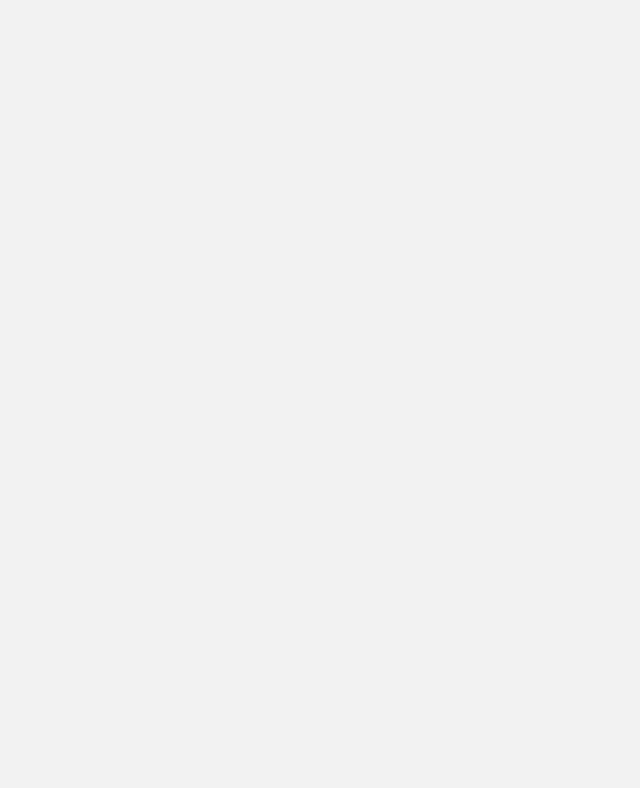
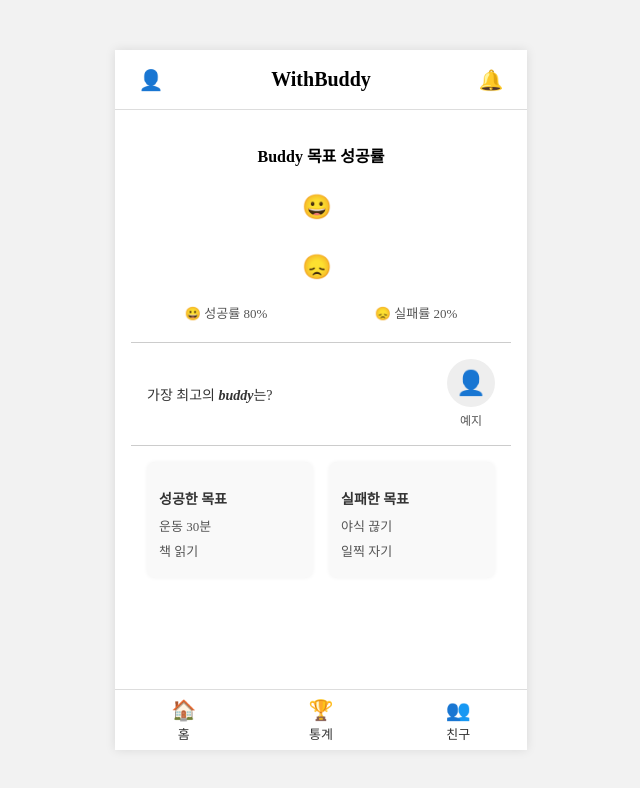
Before and after one commit to nurungzi/zerothon-DDT, a React (Vite) app in the folder frontend/withbudy/: page /stats in a window 1280 px wide. Before the commit this address had no page. Shown: the top 788 px of the page, without its empty margins (319-959 px from the left). Built offline with nearby package versions, Linux system fonts and the light colour scheme.

Commit message:
Feat: 통계 화면 구성

```diff
--- a/frontend/withbudy/src/App.jsx
+++ b/frontend/withbudy/src/App.jsx
@@ -4,14 +4,15 @@ import { Routes, Route } from 'react-router-dom';
 import Layout from './components/Layout';
 import Home from './pages/Home';
 import Friends from './pages/Friends';
+import Stats from './pages/Stats';
 
 function App() {
   return (
     <Routes>
       <Route path="/" element={<Layout />}>
         <Route index element={<Home />} /> {/* "/" */}
+        <Route path="stats" element={<Stats />} />
         <Route path="friends" element={<Friends />} /> {/* "/friends" */}
-        {/* <Route path="stats" element={<Stats />} /> 도 여기로 추가 가능 */}
       </Route>
     </Routes>
   );
--- /dev/null
+++ b/frontend/withbudy/src/components/BuddyHighlight.css
@@ -0,0 +1,48 @@
+.buddy-highlight {
+    display: flex;
+    justify-content: space-between;
+    align-items: center;
+    padding: 16px;
+    font-size: 14px;
+    border-bottom: 1px solid #ccc;
+  }
+
+  .label {
+    font-weight: normal;
+    color: #333;
+  }
+
+  .label .bold {
+    font-weight: bold;
+    font-style: italic;
+  }
+
+  .profile {
+    display: flex;
+    flex-direction: column;
+    align-items: center;
+    gap: 4px;
+  }
+
+  .profile-img {
+    width: 48px;
+    height: 48px;
+    border-radius: 50%;
+    object-fit: cover;
+  }
+
+  .profile-placeholder {
+    width: 48px;
+    height: 48px;
+    border-radius: 50%;
+    background-color: #eee;
+    display: flex;
+    align-items: center;
+    justify-content: center;
+    font-size: 24px;
+  }
+
+  .buddy-name {
+    font-size: 12px;
+    color: #555;
+  }
--- /dev/null
+++ b/frontend/withbudy/src/components/BuddyHighlight.jsx
@@ -0,0 +1,20 @@
+import React from 'react';
+import './BuddyHighlight.css';
+
+function BuddyHighlight({ buddy }) {
+  return (
+    <section className="buddy-highlight">
+      <div className="label">가장 최고의 <span className="bold">buddy</span>는?</div>
+      <div className="profile">
+        {buddy.profileImg ? (
+          <img src={buddy.profileImg} alt={buddy.name} className="profile-img" />
+        ) : (
+          <div className="profile-placeholder">👤</div>
+        )}
+        <div className="buddy-name">{buddy.name}</div>
+      </div>
+    </section>
+  );
+}
+
+export default BuddyHighlight;
--- /dev/null
+++ b/frontend/withbudy/src/components/GoalListSection.css
@@ -0,0 +1,35 @@
+.goal-list-section {
+    display: grid;
+    grid-template-columns: 1fr 1fr;
+    gap: 16px;
+    padding: 16px;
+    box-sizing: border-box;
+  }
+
+  .goal-column {
+    display: flex;
+    flex-direction: column;
+    background-color: #f9f9f9;
+    padding: 12px;
+    border-radius: 8px;
+    box-shadow: 0 0 4px rgba(0, 0, 0, 0.05);
+  }
+
+  .goal-title {
+    font-size: 14px;
+    font-weight: bold;
+    margin-bottom: 8px;
+    color: #333;
+  }
+
+  .goal-list {
+    list-style: none;
+    padding: 0;
+    margin: 0;
+    font-size: 13px;
+    color: #555;
+  }
+
+  .goal-list li {
+    margin-bottom: 6px;
+  }
--- /dev/null
+++ b/frontend/withbudy/src/components/GoalListSection.jsx
@@ -0,0 +1,28 @@
+import React from 'react';
+import './GoalListSection.css';
+
+function GoalListSection({ successGoals, failedGoals }) {
+  return (
+    <section className="goal-list-section">
+      <div className="goal-column">
+        <h3 className="goal-title">성공한 목표</h3>
+        <ul className="goal-list">
+          {successGoals.map((goal, index) => (
+            <li key={index}>{goal}</li>
+          ))}
+        </ul>
+      </div>
+
+      <div className="goal-column">
+        <h3 className="goal-title">실패한 목표</h3>
+        <ul className="goal-list">
+          {failedGoals.map((goal, index) => (
+            <li key={index}>{goal}</li>
+          ))}
+        </ul>
+      </div>
+    </section>
+  );
+}
+
+export default GoalListSection;
--- /dev/null
+++ b/frontend/withbudy/src/components/ProgressBar.css
@@ -0,0 +1,31 @@
+.progress-bar {
+    display: flex;
+    align-items: center;
+    margin: 10px 0;
+  }
+
+  .progress-bar .icon {
+    font-size: 24px;
+    margin-right: 8px;
+  }
+
+  .bar-container {
+    flex: 1;
+    height: 16px;
+    background-color: #f0f0f0;
+    border-radius: 8px;
+    overflow: hidden;
+  }
+
+  .bar-fill {
+    height: 100%;
+    transition: width 0.4s ease;
+  }
+
+  .progress-bar.success .bar-fill {
+    background-color: #007bff; /* 파란색 */
+  }
+
+  .progress-bar.failure .bar-fill {
+    background-color: #000000; /* 검정색 */
+  }
--- /dev/null
+++ b/frontend/withbudy/src/components/ProgressBar.jsx
@@ -0,0 +1,18 @@
+import React from 'react';
+import './ProgressBar.css';
+
+function ProgressBar({ icon, rate, type }) {
+  return (
+    <div className={`progress-bar ${type}`}>
+      <span className="icon">{icon}</span>
+      <div className="bar-container">
+        <div
+          className="bar-fill"
+          style={{ width: `${rate}%` }}
+        ></div>
+      </div>
+    </div>
+  );
+}
+
+export default ProgressBar;
--- /dev/null
+++ b/frontend/withbudy/src/components/SuccessRateSection.css
@@ -0,0 +1,26 @@
+.success-rate-section {
+    padding: 20px 0;
+    border-bottom: 1px solid #ccc; /* 구분선 역할 */
+    text-align: center;
+  }
+
+  .section-title {
+    font-size: 16px;
+    font-weight: bold;
+    margin-bottom: 16px;
+  }
+
+  .progress-group {
+    display: flex;
+    flex-direction: column;
+    gap: 12px;
+    align-items: center;
+    margin-bottom: 12px;
+  }
+
+  .rate-labels {
+    display: flex;
+    justify-content: space-around;
+    font-size: 13px;
+    color: #555;
+  }
--- /dev/null
+++ b/frontend/withbudy/src/components/SuccessRateSection.jsx
@@ -0,0 +1,23 @@
+import React from 'react';
+import ProgressBar from './ProgressBar';
+import './SuccessRateSection.css';
+
+function SuccessRateSection({ successRate, failureRate }) {
+  return (
+    <section className="success-rate-section">
+      <h2 className="section-title">Buddy 목표 성공률</h2>
+
+      <div className="progress-group">
+        <ProgressBar icon="😀" rate={successRate} type="success" />
+        <ProgressBar icon="😞" rate={failureRate} type="failure" />
+      </div>
+
+      <div className="rate-labels">
+        <span>😀 성공률 {successRate}%</span>
+        <span>😞 실패률 {failureRate}%</span>
+      </div>
+    </section>
+  );
+}
+
+export default SuccessRateSection;
--- a/frontend/withbudy/src/pages/Stats.jsx
+++ b/frontend/withbudy/src/pages/Stats.jsx
@@ -1,5 +1,5 @@
 import React from 'react';
-import './Stats.css';
+// import './Stats.css';
 import SuccessRateSection from '../components/SuccessRateSection';
 import BuddyHighlight from '../components/BuddyHighlight';
 import GoalListSection from '../components/GoalListSection';
```
